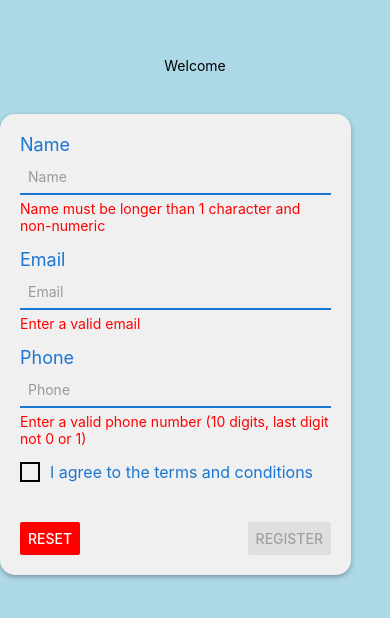
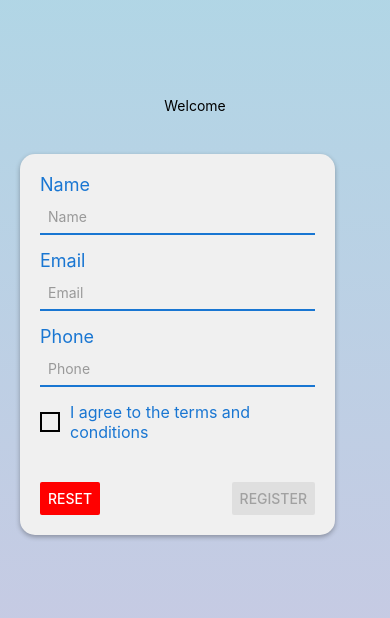
Before and after one commit to yundii/CS5520assignments, a React Native app: screen / in a window 390 px wide. Shown: the part 126-744 px from the top of the page. Built offline with nearby package versions, Linux system fonts and the light colour scheme.

Commit message:
add a transparent background, information text and two buttons to the confirm screen

```diff
--- a/App.js
+++ b/App.js
@@ -1,7 +1,9 @@
 import { StatusBar } from 'expo-status-bar';
-import { StyleSheet, Text, View } from 'react-native';
+import { StyleSheet, Text, View, Alert} from 'react-native';
 import React, {useState} from 'react';
 import Start from './screens/Start';
+import Confirm from './screens/Confirm';
+import { LinearGradient } from 'expo-linear-gradient';
 
 
 export default function App() {
@@ -19,7 +21,7 @@ export default function App() {
     if (isValidName && isValidEmail && isValidPhone) {
       setCurrentScreen('confirm');
     } else {
-      Alert.alert('Error', 'Please fill in all fields correctly.');
+      Alert.alert('Invalid Input', 'Check the input values');
     }
   };
 
@@ -31,12 +33,17 @@ export default function App() {
   };
 
   return (
-    <View style={styles.container}>
+    <LinearGradient
+      colors={['lightblue', '#C9C9E3']} // Gradient from blue to lighter blue
+      style={styles.background}
+    >
     <View style ={styles.title}>
       <Text>Welcome</Text>
     </View>
 
-    <View >
+
+    <View style={styles.container}>
+    {currentScreen === 'start' ? (
       <Start
           name={name}
           setName={setName}
@@ -52,17 +59,25 @@ export default function App() {
           handleRegister={handleRegister}
           handleReset={handleReset}
         />
+        ) : (
+          <Confirm
+            name={name}
+            email={email}
+            phone={phone}
+            goBack={() => setCurrentScreen('start')}
+            continue={() => Alert.alert('Game Screen', 'Proceeding to the game')}
+          />
+        )}
       <StatusBar style="auto" />
     </View>
 
-    </View>
+  </LinearGradient>
   );
 }
 
 const styles = StyleSheet.create({
-  container: {
+  background: {
     flex: 1,
-    backgroundColor: 'lightblue',
     alignItems: 'center',
     justifyContent: 'center',
   },
@@ -71,4 +86,8 @@ const styles = StyleSheet.create({
     padding: 40,
     fontWeight: 'bold',
   },
+  container: {
+    width: '100%',
+    paddingHorizontal: 20,
+  },
 });
--- a/Components/ErrorText.js
+++ b/Components/ErrorText.js
@@ -7,7 +7,7 @@ const ErrorText = ({ children }) => {
 
 const styles = StyleSheet.create({
   errorText: {
-    color: 'red',
+    color: 'grey',
     marginTop: 5,
   },
 });
--- a/Components/InputField.js
+++ b/Components/InputField.js
@@ -13,7 +13,9 @@ const InputField = ({ label, value, onChangeText, isValid, errorMessage }) => {
         placeholder={label}
         placeholderTextColor="#999"
       />
-      {!isValid && <ErrorText>{errorMessage}</ErrorText>}
+      {value.length > 0 && !isValid && (
+        <Text style={styles.errorText}>{errorMessage}</Text>
+      )}
     </View>
   );
 };
--- a/package.json
+++ b/package.json
@@ -12,7 +12,8 @@
     "expo": "~51.0.28",
     "expo-status-bar": "~1.12.1",
     "react": "18.2.0",
-    "react-native": "0.74.5"
+    "react-native": "0.74.5",
+    "expo-linear-gradient": "~13.0.2"
   },
   "devDependencies": {
     "@babel/core": "^7.20.0"
--- a/screens/Confirm.js
+++ b/screens/Confirm.js
@@ -0,0 +1,64 @@
+import React from 'react';
+import { View, Text, Button, StyleSheet, Modal } from 'react-native';
+import { LinearGradient } from 'expo-linear-gradient';
+
+const Confirm = ({ name, email, phone, goBack, continue: proceed }) => {
+  return (
+    <Modal transparent={true} animationType="slide">
+      <LinearGradient
+        colors={['rgba(0,0,0,0.5)', 'rgba(0,0,0,0.3)', 'rgba(0,0,0,0.5)']}
+        style={styles.background}
+      >
+          <View style={styles.card}>
+            <Text style={styles.greeting}>Hello {name}</Text>
+            <Text style={styles.infoText}>Here is the information you entered:</Text>
+            <Text style={styles.infoText}>{email}</Text>
+            <Text style={styles.infoText}>{phone}</Text>
+            <Text style={styles.infoText}>
+              If it is not correct, please go back and edit them.
+            </Text>
+
+            <View style={styles.buttonContainer}>
+              <Button title="Go back" onPress={goBack} color="#d32f2f" />
+              <Button title="Continue" onPress={proceed} color="#1976d2" />
+            </View>
+          </View>
+      </LinearGradient>
+    </Modal>
+  );
+};
+
+const styles = StyleSheet.create({
+  background: {
+    flex: 1,
+    justifyContent: 'center',
+    alignItems: 'center',
+  },
+  card: {
+    backgroundColor: '#e0e0e0',
+    padding: 20,
+    borderRadius: 10,
+    shadowOpacity: 0.2,
+    shadowRadius: 8,
+    elevation: 5,
+    width: '85%',
+  },
+  greeting: {
+    fontSize: 20,
+    fontWeight: 'bold',
+    color: '#512da8',
+    marginBottom: 10,
+  },
+  infoText: {
+    fontSize: 16,
+    color: '#512da8',
+    marginBottom: 5,
+  },
+  buttonContainer: {
+    flexDirection: 'row',
+    justifyContent: 'space-between',
+    marginTop: 20,
+  },
+});
+
+export default Confirm;
--- a/screens/Start.js
+++ b/screens/Start.js
@@ -59,8 +59,8 @@ const StartScreen = ({
         shadowOpacity: 0.3,
         shadowRadius: 5,
         elevation: 5,
-        backgroundColor: '#f0f0f0', // Light grey background for the card
-        width: '90%', // Adjust width to fit screen
+        backgroundColor: '#f0f0f0',
+        width: '90%',
       },
       buttonContainer: {
         flexDirection: 'row',
```
Also changed, not shown: 1 other file (tests, documents, lock files or other folders).
